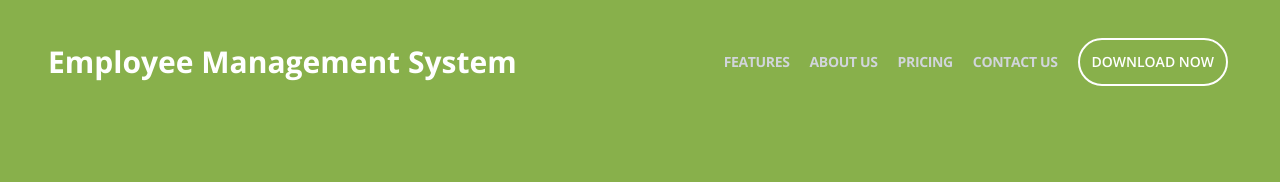
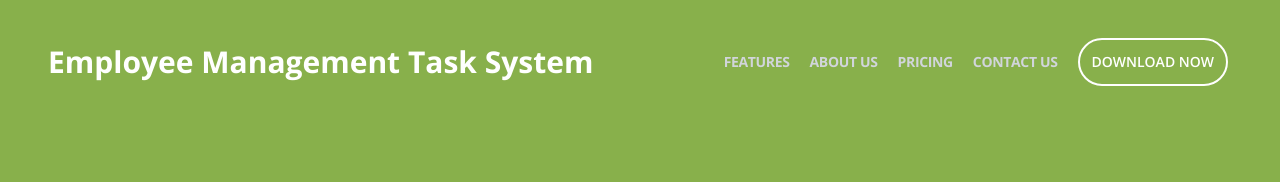
Before and after one commit to JhonreySenal/ICTILS, a website: page index.html in a window 1280 px wide. Shown: the top 182 px of the page. Drawn offline with nearby package versions, Linux system fonts and the light colour scheme.

Commit message:
Update index.html

```diff
--- a/index.html
+++ b/index.html
@@ -34,7 +34,7 @@
             <div class="container mx-auto py-2 flex justify-between">
                 <div class="flex space-x-3 items-center px-2 py-6 ">
                    <!-- <h1>LOGO</h1> -->
-                    <span class="text-3xl font-bold text-white dark:text-white">Employee Management System</span>
+                    <span class="text-3xl font-bold text-white dark:text-white">Employee Management Task System</span>
                 </div>
                     <!-- menu list -->
                     <ul class="hidden md:flex justify-center items-center space-x-5 px-3 uppercase font-semibold text-sm dark:text-white">
```
